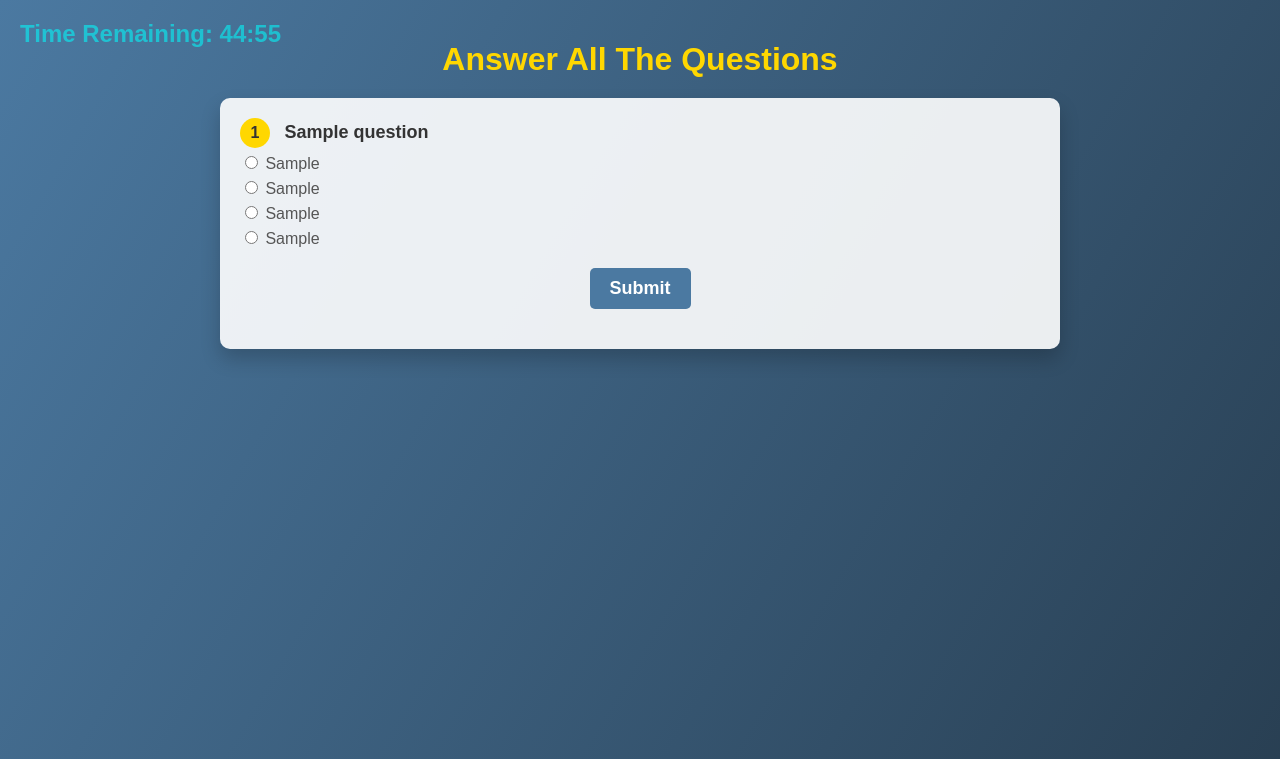
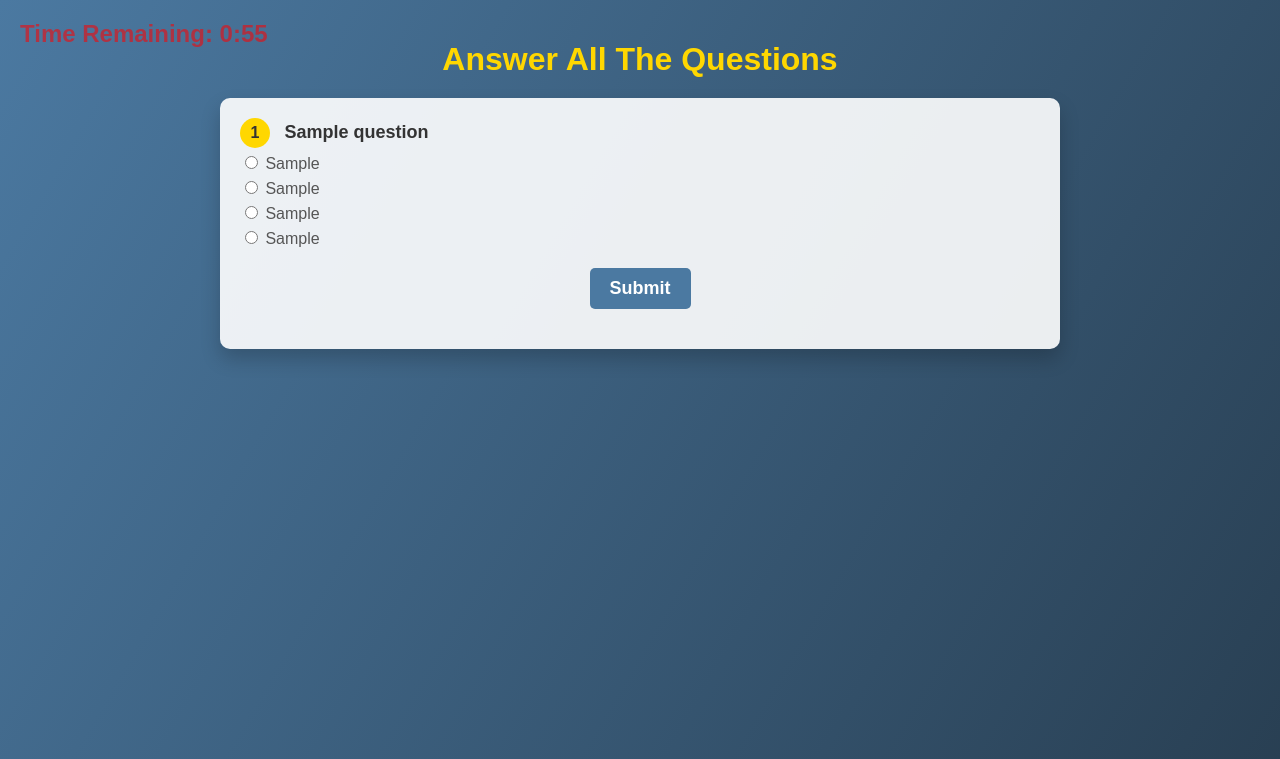
Before and after one commit to katikolakarthik/trailerror, a Flask app: template templates/questions.html in a window 1280 px wide. Shown: the top 759 px of the page. Run offline with Flask 3, Linux system fonts and the light colour scheme; the template is opened without the code that fills it: most values are stand-ins (such as "Sample title", 1, 10 or a date in 2020).

Commit message:
Update questions.html

```diff
--- a/templates/questions.html
+++ b/templates/questions.html
@@ -28,7 +28,7 @@
         .timer {
             font-size: 1.5rem;
             font-weight: bold;
-            color: aqua;
+            color: red;
             margin-bottom: 20px;
             position: absolute;
             animation: blink 1s infinite alternate, moveTimer 10s infinite;
@@ -129,7 +129,7 @@
 
     <script>
         // Timer functionality
-        let timerSeconds = 2700; // 5 minutes
+        let timerSeconds = 60; // 5 minutes
         const timerElement = document.getElementById('timer');
 
         function startTimer() {
```
